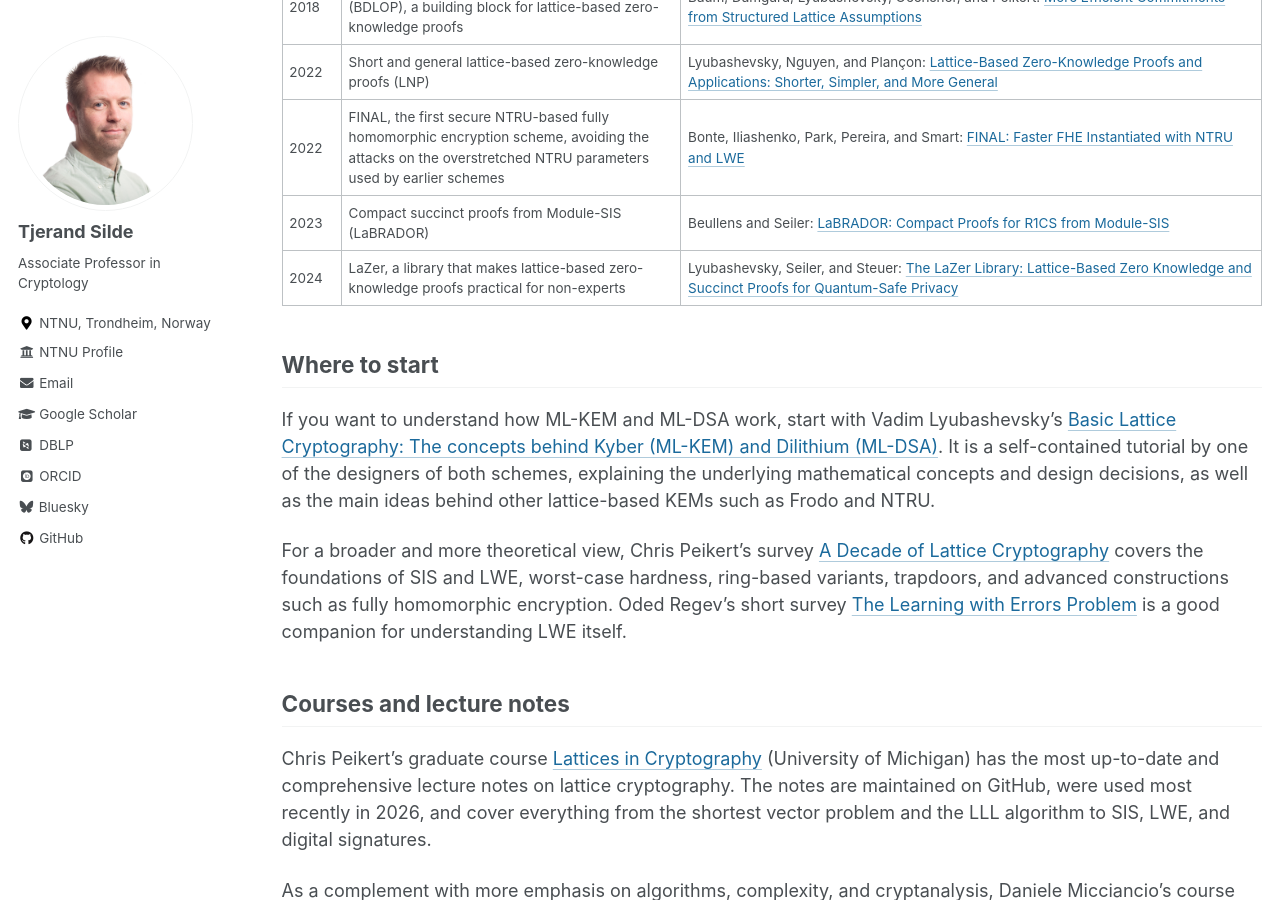
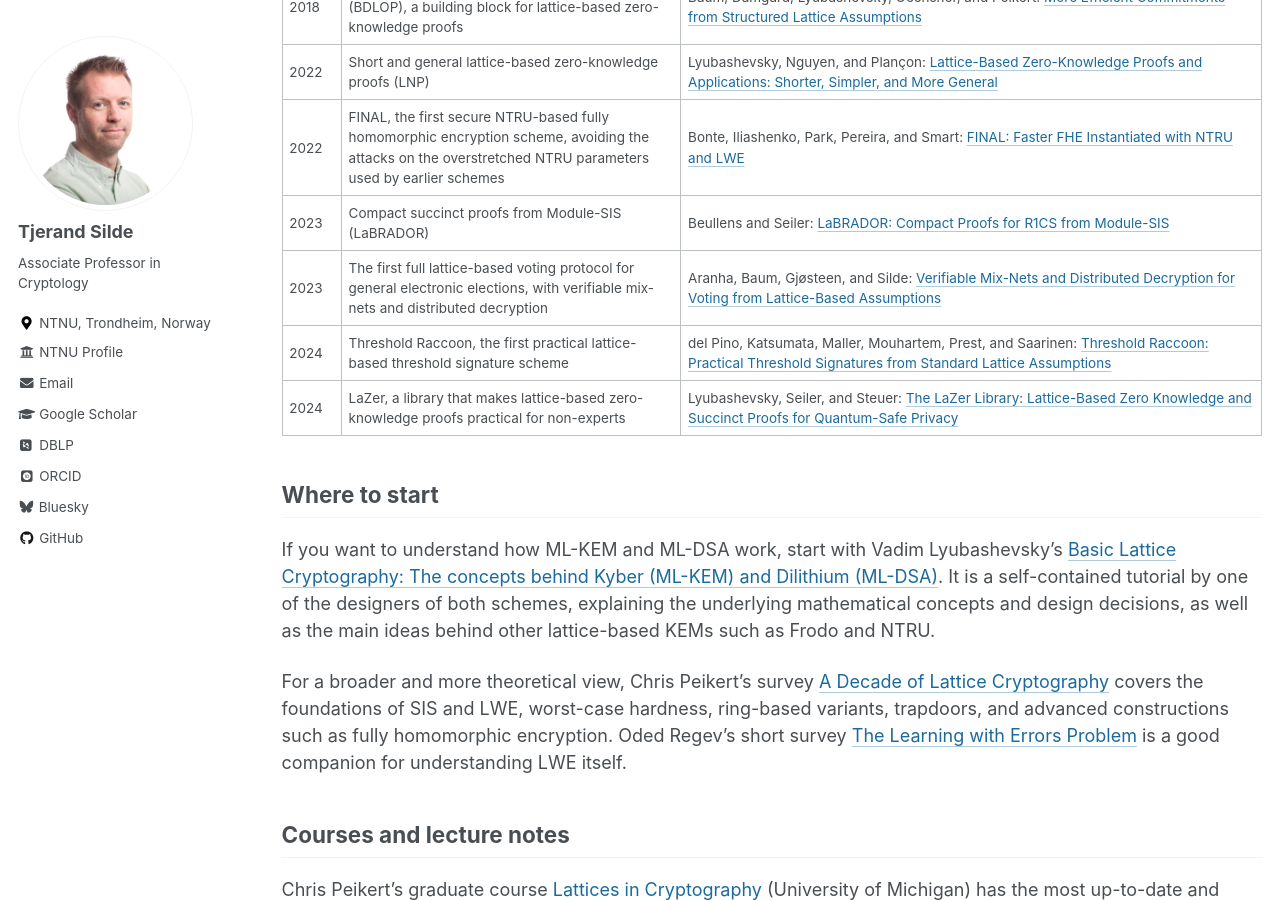
Before and after one commit to tjesi/tjesi.github.io, a Jekyll site: the page built from _pages/lattices.md, in a window 1280 px wide and 900 px high, scrolled down 3623 px. Built offline with Jekyll 4.4.1, drawn with Linux system fonts in a browser that asks for light colours; some web fonts are replaced.

Commit message:
Update lattices.md

```diff
--- a/_pages/lattices.md
+++ b/_pages/lattices.md
@@ -59,6 +59,8 @@ The table below gives a rough and admittedly biased history of the foundations o
 | 2022 | Short and general lattice-based zero-knowledge proofs (LNP) | Lyubashevsky, Nguyen, and Plançon: [Lattice-Based Zero-Knowledge Proofs and Applications: Shorter, Simpler, and More General](https://eprint.iacr.org/2022/284) |
 | 2022 | FINAL, the first secure NTRU-based fully homomorphic encryption scheme, avoiding the attacks on the overstretched NTRU parameters used by earlier schemes | Bonte, Iliashenko, Park, Pereira, and Smart: [FINAL: Faster FHE Instantiated with NTRU and LWE](https://eprint.iacr.org/2022/074) |
 | 2023 | Compact succinct proofs from Module-SIS (LaBRADOR) | Beullens and Seiler: [LaBRADOR: Compact Proofs for R1CS from Module-SIS](https://eprint.iacr.org/2022/1341) |
+| 2023 | The first full lattice-based voting protocol for general electronic elections, with verifiable mix-nets and distributed decryption | Aranha, Baum, Gjøsteen, and Silde: [Verifiable Mix-Nets and Distributed Decryption for Voting from Lattice-Based Assumptions](https://eprint.iacr.org/2022/422) |
+| 2024 | Threshold Raccoon, the first practical lattice-based threshold signature scheme | del Pino, Katsumata, Maller, Mouhartem, Prest, and Saarinen: [Threshold Raccoon: Practical Threshold Signatures from Standard Lattice Assumptions](https://eprint.iacr.org/2024/184) |
 | 2024 | LaZer, a library that makes lattice-based zero-knowledge proofs practical for non-experts | Lyubashevsky, Seiler, and Steuer: [The LaZer Library: Lattice-Based Zero Knowledge and Succinct Proofs for Quantum-Safe Privacy](https://eprint.iacr.org/2024/1846) |
 
 ## Where to start
```
